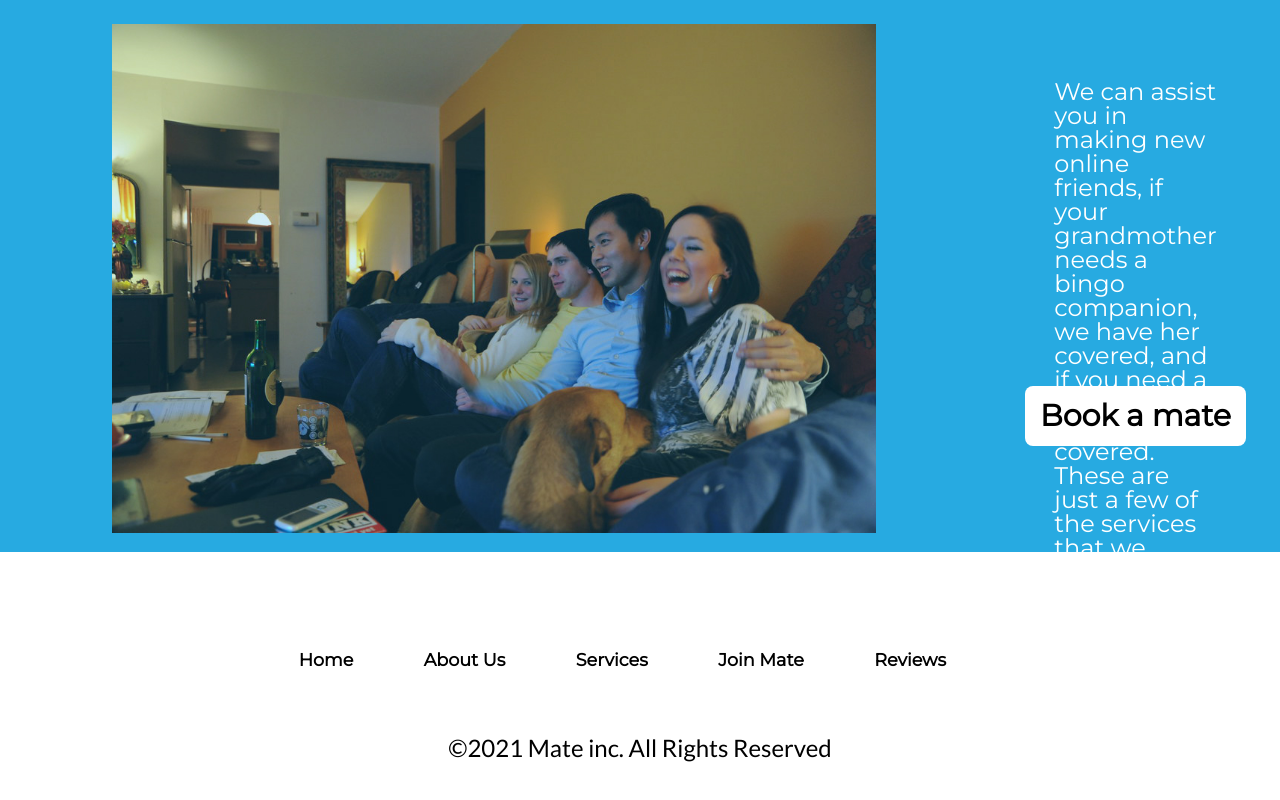
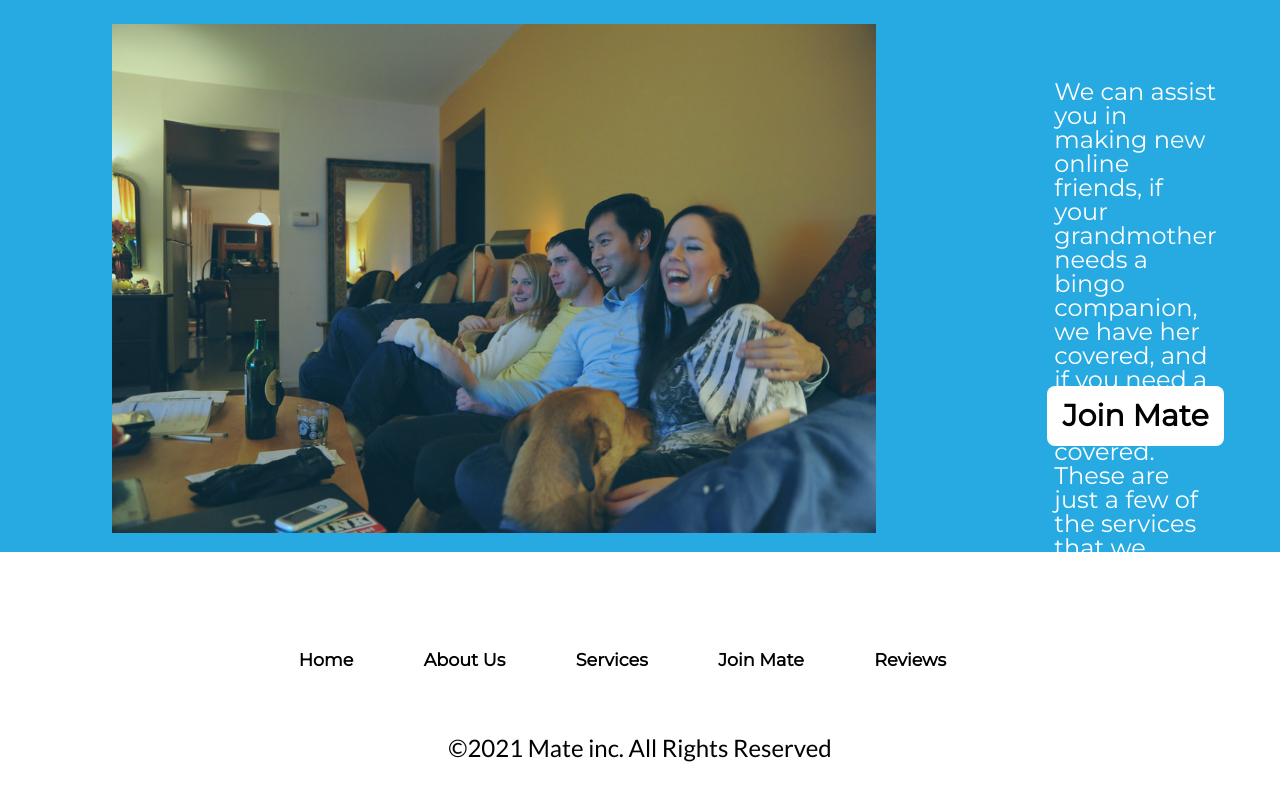
Before and after one commit to SapphireReg/MateWebsite, a plain HTML site: page services.html in a window 1280 px wide. Shown: the part 1211-2011 px from the top of the page. Drawn offline with nearby package versions, Linux system fonts and the light colour scheme; a script that the page names is missing.

Commit message:
Update services.html
changed button text to Join Mate from Book a Mate

```diff
--- a/services.html
+++ b/services.html
@@ -68,7 +68,7 @@
 					Click the button below to begin booking your "Mate" experience.
                 </p>
             </div>
-            <a href="booking.html" class="services-button">Book a mate </a>
+            <a href="booking.html" class="services-button">Join Mate </a>
         </div>
     </div>
     <footer id="footer"></footer>
```
